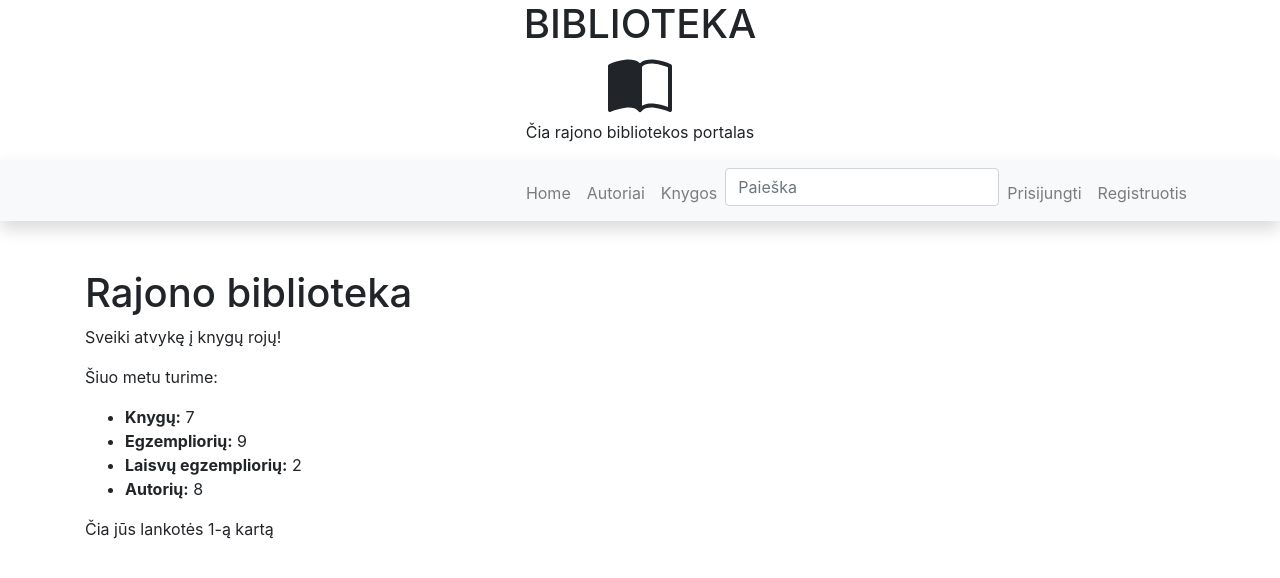
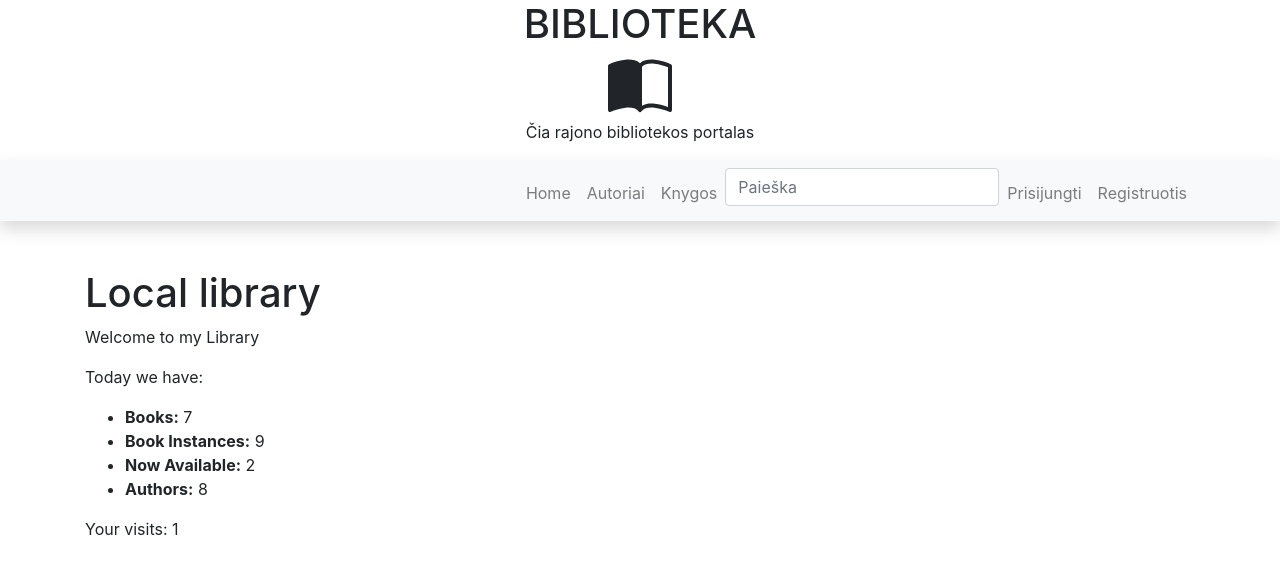
Before and after one commit to DonatasNoreika/django_library_2022_10, a Django app: page /library/ in a window 1280 px wide. Shown: the top 578 px of the page. Run offline with Django 4.2, Linux system fonts and the light colour scheme; data comes from the database, SQL or seed files in the repository; both versions use the stored data as it was after the commit; some libraries are stand-ins or nearby versions.

Commit message:
12 paskaita: html (index.html) vertimas

```diff
--- a/mysite/library/templates/index.html
+++ b/mysite/library/templates/index.html
@@ -3,14 +3,15 @@
 {% block title %}Sveiki atvykę{% endblock %}
 
 {% block content %}
-<h1>Rajono biblioteka</h1>
-<p>Sveiki atvykę į knygų rojų!</p>
-<p>Šiuo metu turime:</p>
+{% load i18n %}
+  <h1>{% trans "Local library" %}</h1>
+  <p>{% trans "Welcome to my Library" %}</p>
+  <p>{% trans "Today we have:" %}</p>
 <ul>
-    <li><strong>Knygų:</strong> {{ num_book }}</li>
-    <li><strong>Egzempliorių:</strong> {{ num_instances }}</li>
-    <li><strong>Laisvų egzempliorių:</strong> {{ num_instances_available }}</li>
-    <li><strong>Autorių:</strong> {{ num_authors }}</li>
+    <li><strong>{% trans "Books" %}:</strong> {{ num_book }}</li>
+    <li><strong>{% trans "Book Instances" %}:</strong> {{ num_instances }}</li>
+    <li><strong>{% trans "Now Available" %}:</strong> {{ num_instances_available }}</li>
+    <li><strong>{% trans "Authors" %}:</strong> {{ num_authors }}</li>
 </ul>
-<p>Čia jūs lankotės {{ num_visits }}-ą kartą</p>
-{% endblock %}
+<p>{% trans "Your visits" %}: {{ num_visits }}</p>
+{% endblock content %}
```
Also changed, not shown: mysite/db.sqlite3, mysite/library/locale/lt/LC_MESSAGES/django.po (added), 1 other file.
